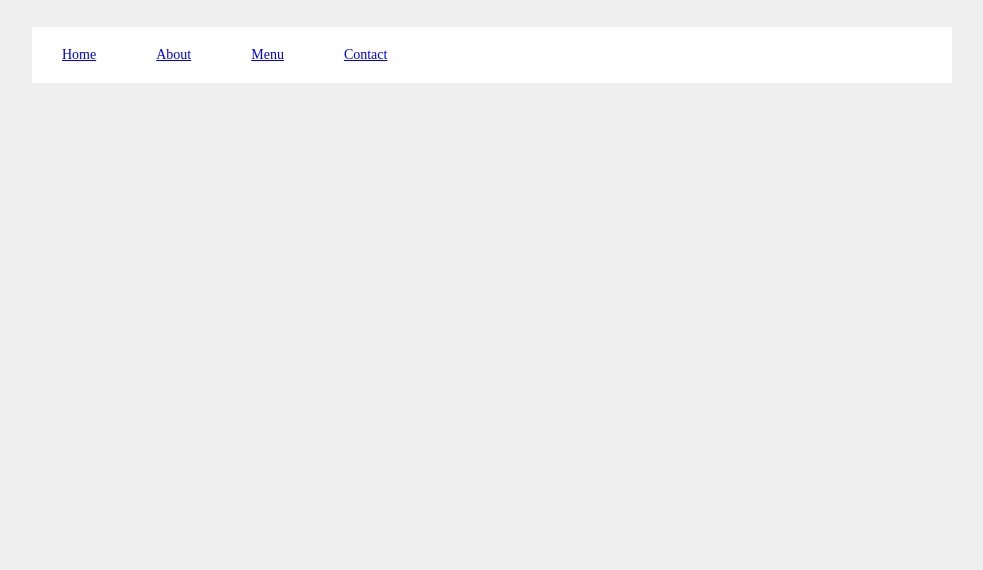
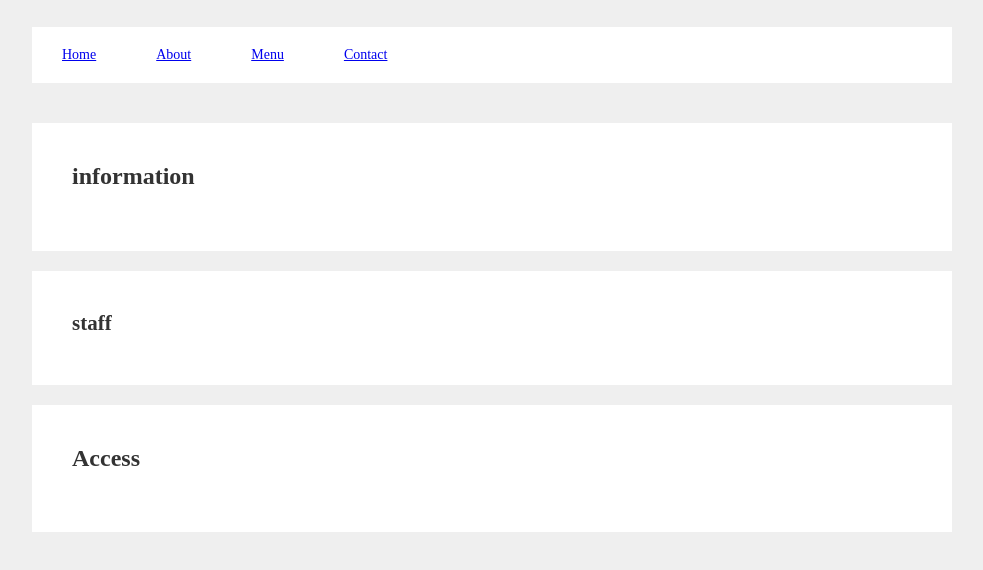
Before and after one commit to 20-kurihara-nbo/html-css, a plain HTML site: page batty_coffee_stand/index.html in a window 1280 px wide. Shown: the part 110-680 px from the top of the page, without its empty margins (148-1131 px from the left). Drawn offline with Linux system fonts and the light colour scheme.

```diff
--- a/batty_coffee_stand/index.html
+++ b/batty_coffee_stand/index.html
@@ -22,7 +22,17 @@
             </div>
         </header>
         <div class="main">
-
+            <div class="container">
+                <div class="card-contents">
+                  <h2 class="text-title">information</h2>
+                </div>
+                <div class="card-contents">
+                  <h2 class="text~title">staff</h2>
+                </div>
+                <div class="card-contents">
+                  <h2 class=text-title>Access</h2>
+                </div>
+            </div>
         </div>
     </body>
 </html>
```
